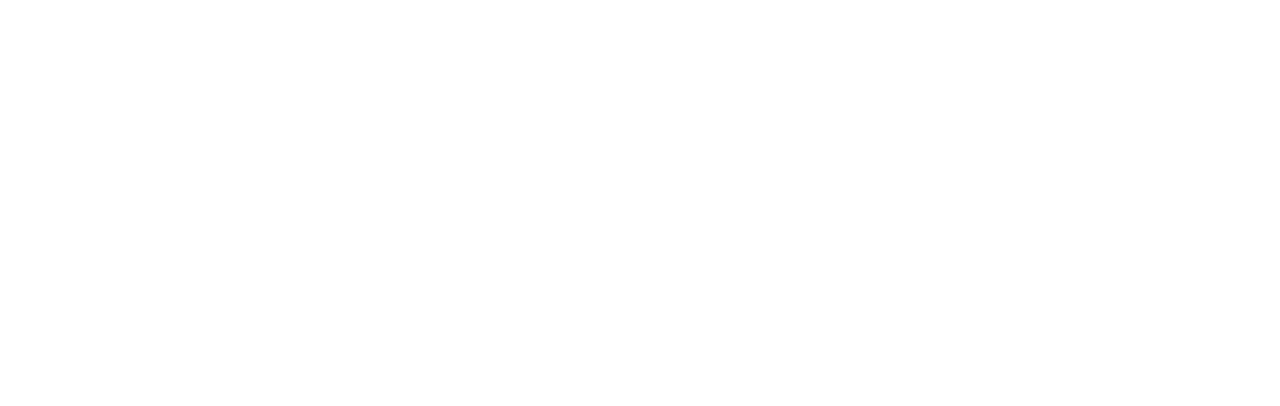
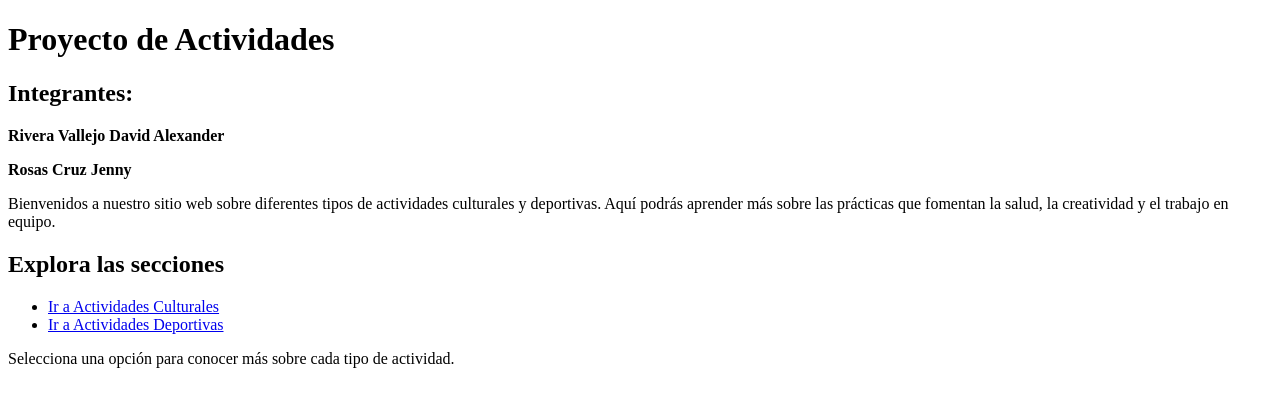
Before and after one commit to david2305-make/Examen_Github_RosasRivera, a plain HTML site: page paginas/index.html in a window 1280 px wide. Drawn offline with Linux system fonts and the light colour scheme.

Commit message:
Rivera_David_commit6_contenido de index

```diff
--- a/estilo/style.css
+++ b/estilo/style.css
@@ -0,0 +1,15 @@
+/* Estilo general para todas las páginas */
+body {
+  font-family: Arial, sans-serif;
+  color: darkblue;
+}
+
+/* Fondo solo para cultura.html */
+body.cultura {
+  background-color: #fff2cc; /* un amarillo clarito */
+}
+
+/* Título */
+h1 {
+  color: #b36b00; /* naranja oscuro */
+}
--- a/paginas/index.html
+++ b/paginas/index.html
@@ -0,0 +1,28 @@
+<!DOCTYPE html>
+<html lang="es">
+<head>
+  <meta charset="UTF-8">
+  <meta name="viewport" content="width=device-width, initial-scale=1.0">
+  <title>Página principal - Examen HTML</title>
+  <link rel="stylesheet" href="estilos.css">
+</head>
+<body>
+  <h1>Proyecto de Actividades</h1>
+
+  <h2>Integrantes:</h2>
+  <p><strong>Rivera Vallejo David Alexander</strong></p>
+  <p><strong>Rosas Cruz Jenny</strong></p>
+
+  <p>Bienvenidos a nuestro sitio web sobre diferentes tipos de actividades culturales y deportivas.
+  Aquí podrás aprender más sobre las prácticas que fomentan la salud, la creatividad y el trabajo en equipo.</p>
+
+  <h2>Explora las secciones</h2>
+
+  <ul>
+    <li><a href="cultura.html">Ir a Actividades Culturales</a></li>
+    <li><a href="deporte1.html">Ir a Actividades Deportivas</a></li>
+  </ul>
+
+  <p>Selecciona una opción para conocer más sobre cada tipo de actividad.</p>
+</body>
+</html>
```
Also changed, not shown: paginas/cultura.html (+8 -0 lines), style.css (deleted).
